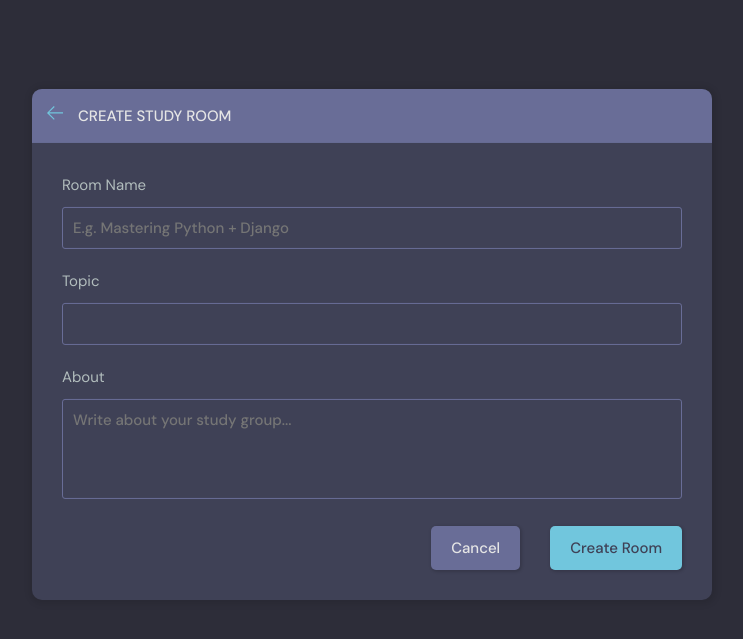
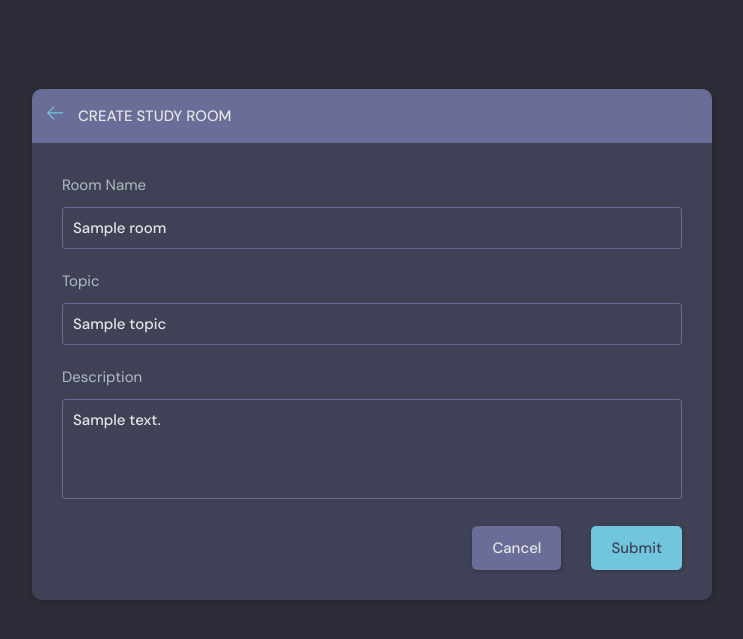
Before and after one commit to javid-rezvan/studybud, a Django app: page /update-room/1/ in a window 1280 px wide. Shown: the part 76-715 px from the top of the page, without its empty margins (268-1011 px from the left). Run offline with Django 4.2, Linux system fonts and the light colour scheme; tables that the repository leaves empty hold one stand-in row (values such as "Sample post").

Commit message:
Update room_form.html

```diff
--- a/templates/base/room_form.html
+++ b/templates/base/room_form.html
@@ -5,7 +5,7 @@
       <div class="layout__box">
         <div class="layout__boxHeader">
           <div class="layout__boxTitle">
-            <a href="index.html">
+            <a href="{% url 'home' %}">
               <svg version="1.1" xmlns="http://www.w3.org/2000/svg" width="32" height="32" viewBox="0 0 32 32">
                 <title>arrow-left</title>
                 <path
@@ -17,33 +17,34 @@
           </div>
         </div>
         <div class="layout__body">
-          <form class="form" action="#">
+          <form class="form" action="" method="POST">
+            {% csrf_token%}
             <div class="form__group">
               <label for="room_name">Room Name</label>
-              <input id="room_name" name="room_name" type="text" placeholder="E.g. Mastering Python + Django" />
+              {{form.name}}
             </div>
 
             <div class="form__group">
               <label for="room_topic">Topic</label>
-              <input required type="text" name="topic" id="room_topic" list="topic-list" />
+              <input required type="text" name="topic" id="room_topic" list="topic-list" value="{{room.topic.name}}"/>
               <datalist id="topic-list">
+                {% for topic in topics %}
                 <select id="room_topic">
-                  <option value="">Select your topic</option>
-                  <option value="Python">Python</option>
-                  <option value="Django">Django</option>
+                  <option value="{{topic.name}}"></option>
                 </select>
+                {% endfor %}
               </datalist>
 
             </div>
 
 
             <div class="form__group">
-              <label for="room_about">About</label>
-              <textarea name="room_about" id="room_about" placeholder="Write about your study group..."></textarea>
+              <label for="room_description">Description</label>
+              {{form.description}}
             </div>
             <div class="form__action">
-              <a class="btn btn--dark" href="index.html">Cancel</a>
-              <button class="btn btn--main" type="submit">Create Room</button>
+              <a class="btn btn--dark" href="{% url 'home' %}">Cancel</a>
+              <button class="btn btn--main" type="submit">Submit</button>
             </div>
           </form>
         </div>
```
